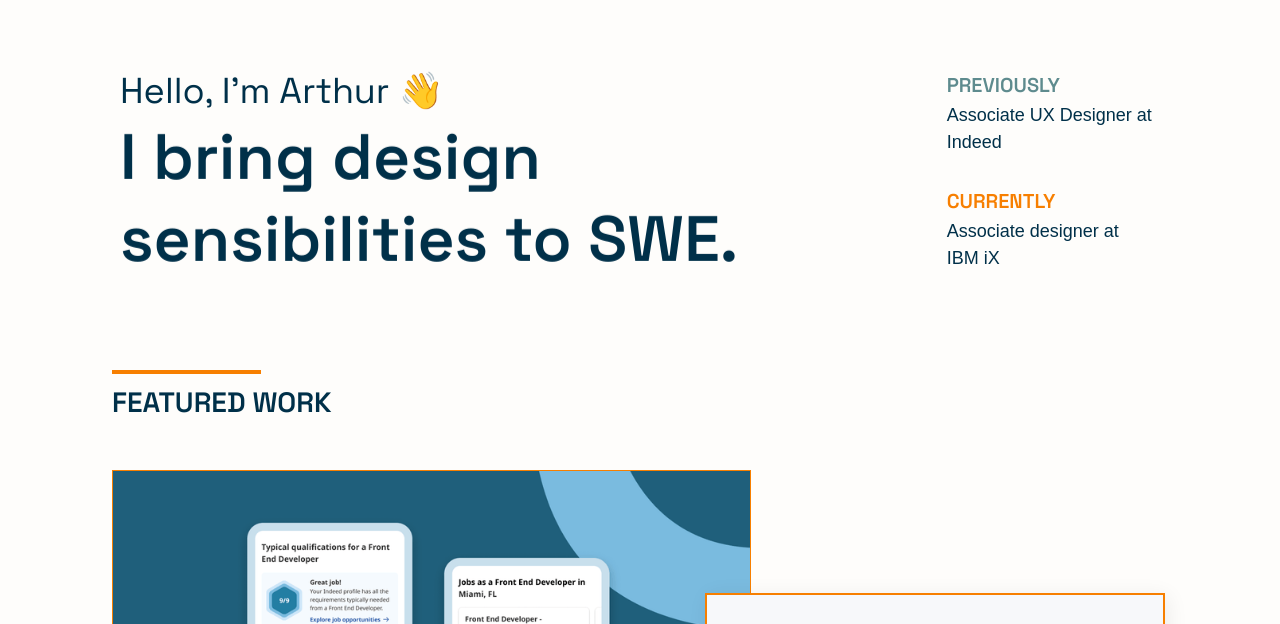
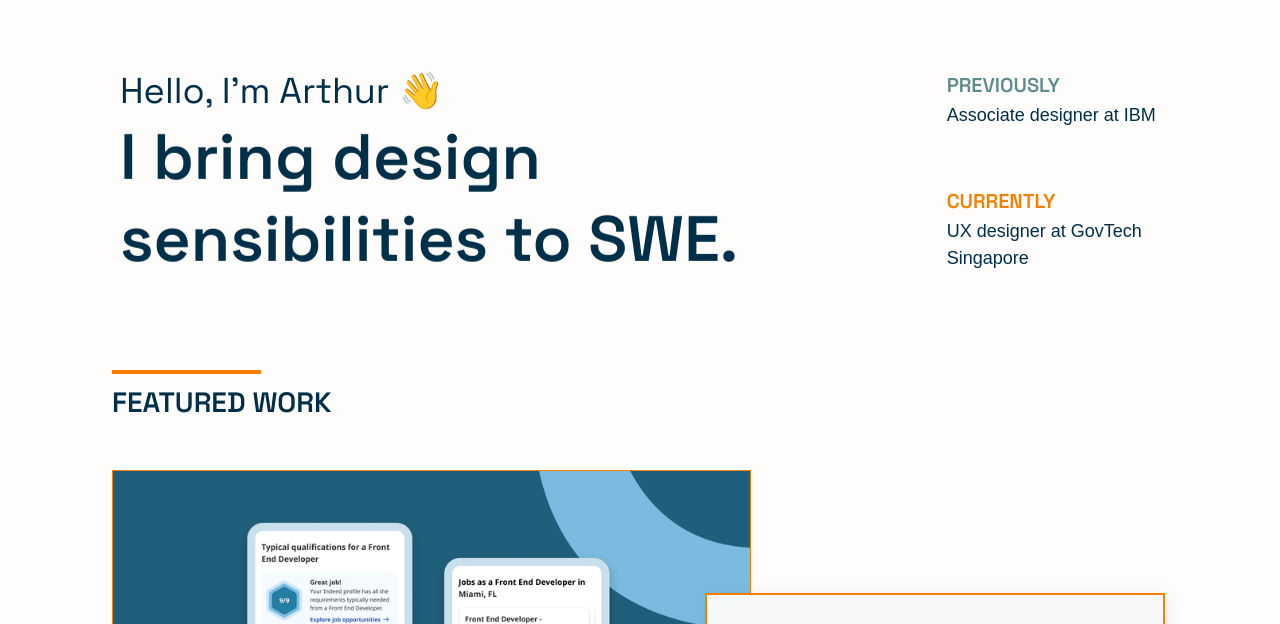
Before and after one commit to artlee06/webflowWebsite, a plain HTML site: page index.html in a window 1280 px wide. Shown: the part 113-737 px from the top of the page. Drawn offline with nearby package versions, Linux system fonts and the light colour scheme; a script that the page names is missing.

Commit message:
Update job titles

```diff
--- a/index.html
+++ b/index.html
@@ -132,12 +132,12 @@
           <div class="previously">
             <h6 class="previously">PREVIOUSLY</h6>
             <div class="spacer-8-4"></div>
-            <p class="paragraph">Associate UX Designer at Indeed</p>
+            <p class="paragraph">Associate designer at IBM</p>
           </div>
           <div class="currently">
             <h6 class="currently">CURRENTLY</h6>
             <div class="spacer-8-4"></div>
-            <p class="paragraph-3">Associate designer at IBM iX</p>
+            <p class="paragraph-3">UX designer at GovTech Singapore</p>
           </div>
         </div>
       </div>
```
